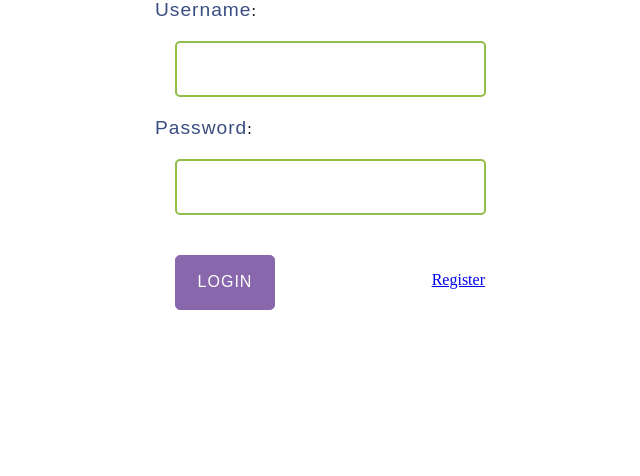
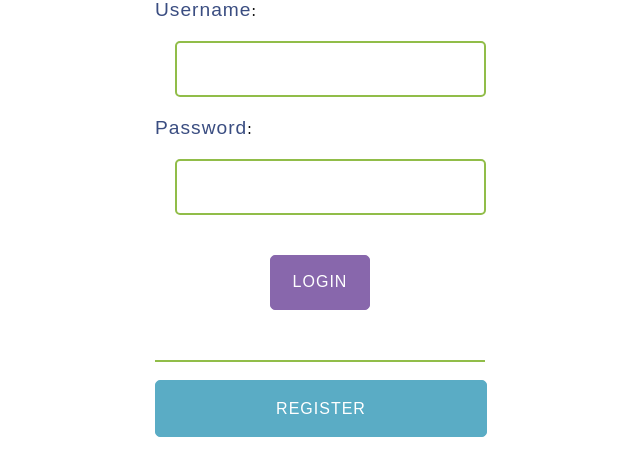
Before and after one commit to Darwinny/Pubbly-2016-master, a PHP site: page /html/login.html in a window 1280 px wide. Shown: the part 212-688 px from the top of the page, without its empty margins (320-960 px from the left). Run offline with PHP 8.4, Linux system fonts and the light colour scheme.

Commit message:
revised to include register button

```diff
--- a/css/authorTestingLoginPage.css
+++ b/css/authorTestingLoginPage.css
@@ -1,7 +1,7 @@
 @charset "utf-8";
 body {
     background-color: white;
-    font: san-serif;
+    font: sans-serif;
 }
 
 #logo2016 {
@@ -19,9 +19,8 @@ body {
     margin-left: auto;
     margin-right: auto;
     width: 330px;
-    font: san-serif;
+    font: sans-serif;
 }
-
 input {
     border: 2px solid #91bd49;
     height: 50px;
@@ -53,22 +52,42 @@ input {
     font-size: 1em;
     letter-spacing: 1px;
     text-transform: uppercase;
+	margin-left:115px;
 }
 
 #submit:hover {
-    width: 100px;
+    border: 3px solid #91bd49;
+
+}
+#register {
+    float: left;
+    width: 330px;
     height: 55px;
-    border: 3px solid #91bd49;
-    background-color: #8867ac;
+    border: 1px solid #5aacc5;
+    background-color: #5aacc5;
     color: white;
     font-size: 1em;
     letter-spacing: 1px;
     text-transform: uppercase;
+    border-radius: 5px;
+	font-family:sans-serif;
+	text-align:center;
+	line-height:3.5em;
+	text-decoration:none;
 }
+#register:hover {
+    border: 3px solid #91bd49;
 
-#register {
-    float: right;
-    margin-top: 36px;
+}
+#registerinfo {
+    display: block;
+	margin-top:30px;
+    margin-left: auto;
+    margin-right: auto;
+    width: 330px;
+    font: sans-serif;
+	border-top:2px solid #91bd49;
+
 }
 #errorMesg {
     text-align:center;
--- a/html/login.html
+++ b/html/login.html
@@ -17,13 +17,18 @@
             <span style="color:#3a4d81; font-family:sans-serif; letter-spacing:1px; font-size:1.2em">Password</span>:
             <input id="password" type="password"/>
             <br><input id="submit" type="submit" value="Login" onClick="login()"/>
-            <a href="register.php" id="register">Register</a>
-            <input id="redirect" type="hidden" value="{redirectURL}"/>
+
         </form>
         <p id="errorTitle">{curTitle}</p>
 
         <p id="errorMesg">{curMessage}</p>
     </div>
+	<div id="registerinfo">
+
+       <br> <a href="register.php" id="register">Register</a>
+        <input id="redirect" type="hidden" value="{redirectURL}"/>
+
+	</div>
 </div>
 </body>
 
```
